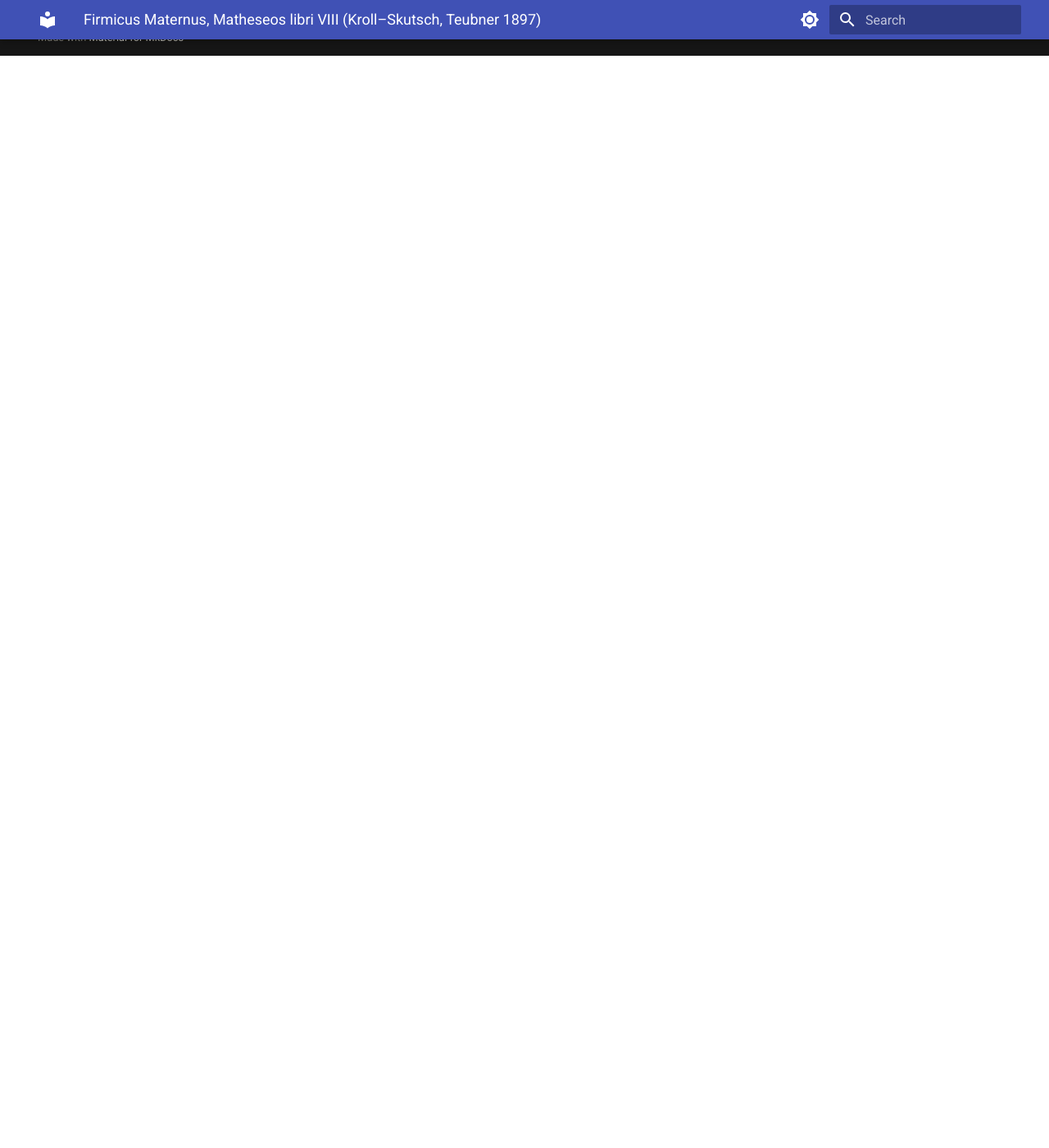
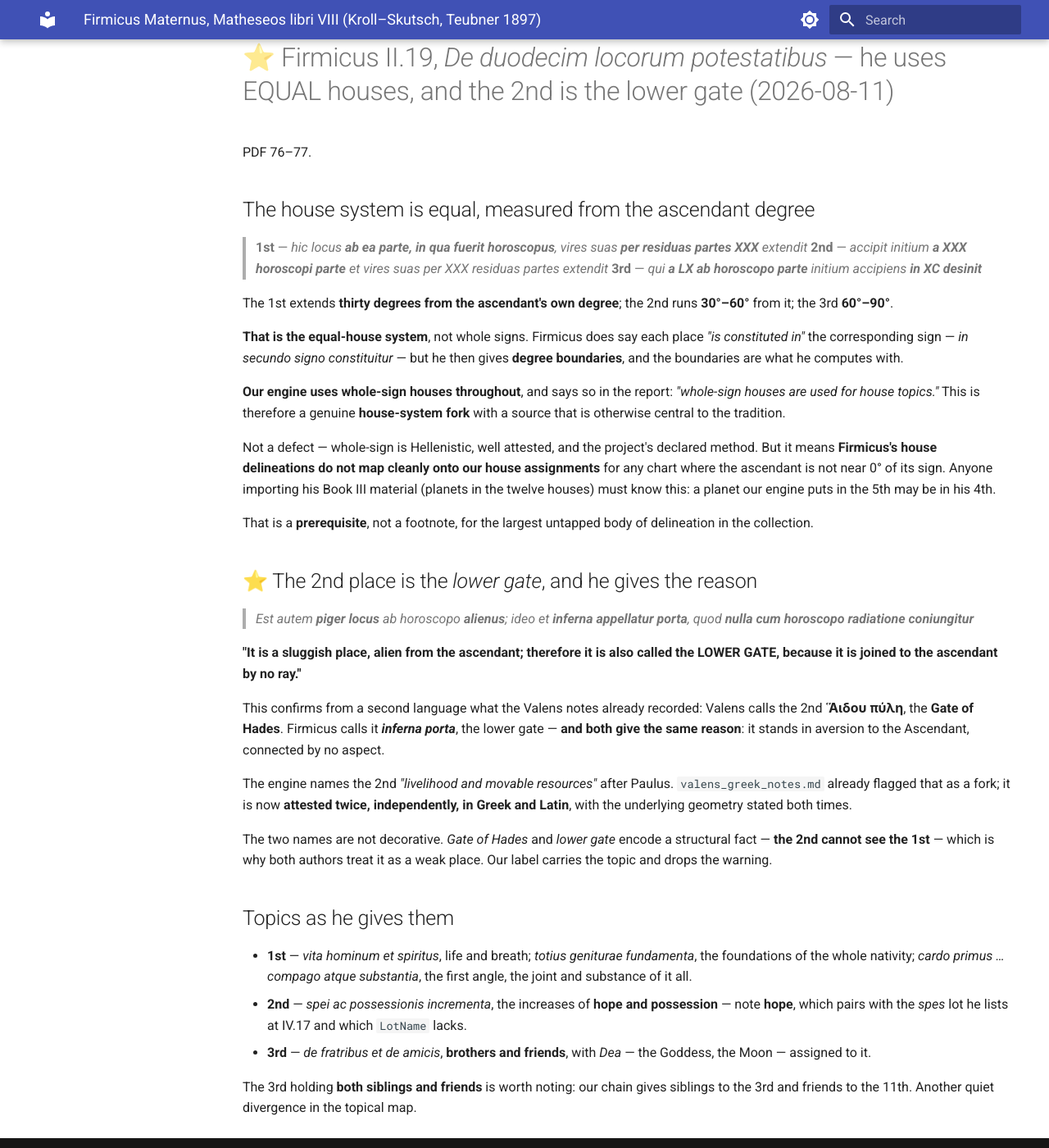
Before and after one commit to Bender1011001/traditional-astrology-engine, an MkDocs documentation site: the page built from docs/sources/firmicus_notes.md, in a window 1280 px wide and 1400 px high, scrolled down 12622 px. Shown: the whole window at 82% size. Built offline with MkDocs 1.6.1 and Material for MkDocs 9.7.7, drawn with Linux system fonts in a browser that asks for light colours; before the commit the page ends 12690 px from its top, so only the background shows below that.

Commit message:
Firmicus II.19: he uses EQUAL houses, and the 2nd is the lower gate
PDF 76-77.

The house system is equal, measured from the ascendant's own degree.
The 1st extends thirty degrees from the horoscopus; the 2nd "accipit
initium a XXX horoscopi parte" and runs to 60; the 3rd begins at the
60th degree from the ascendant and ends at the 90th. He says each place
is constituted in the corresponding sign, but he gives degree
boundaries and computes with those.

Our engine uses whole-sign houses throughout and says so in the report.
That is a genuine house-system fork with a central source. Not a defect
- whole-sign is Hellenistic, well attested, and our declared method -
but it means Firmicus's house delineations do not map cleanly onto our
house assignments for any chart whose ascendant is not near zero
degrees of its sign. A planet we put in the 5th may be in his 4th.

That is a prerequisite rather than a footnote for anyone importing his
Book III planets-in-houses material, which is the largest untapped body
of delineation in the collection.

He also calls the 2nd place the LOWER GATE and gives the reason: "est
autem piger locus ab horoscopo alienus; ideo et inferna appellatur
porta, quod nulla cum horoscopo radiatione coniungitur" - a sluggish
place, alien from the ascendant, so called because it is joined to the
ascendant by no ray.

That confirms in a second language what the Valens notes recorded:
Valens calls the 2nd Haidou pyle, the Gate of Hades. Both give the same
geometric reason - it stands in aversion to the Ascendant. The engine
names it "livelihood and movable resources" after Paulus, already
flagged as a fork, now attested twice independently in Greek and Latin.
The two names encode a structural fact, that the 2nd cannot see the
1st, and our label carries the topic while dropping the warning.

Topics as given: 1st life and breath and the foundations of the whole
nativity; 2nd the increases of hope and possession - note HOPE, pairing
with the spes lot at IV.17 that LotName lacks; 3rd brothers AND
friends, with the Moon assigned to it, where our chain splits siblings
to the 3rd and friends to the 11th.

Co-Authored-By: Claude Opus 5 <noreply@anthropic.com>

```diff
--- a/docs/sources/firmicus_notes.md
+++ b/docs/sources/firmicus_notes.md
@@ -354,3 +354,45 @@ That pairing is worth having, because it answers the "why" question two ways for
 Firmicus credits **Aesculapius**, **Hanubius** (Anubis), and — in the apparatus — **Nechepso and Petosiris**, the standard pseudepigraphic authorities of the Hellenistic tradition. Ptolemy, by contrast, cites no divine authorities anywhere in Book I; he argues from the solar year.
 
 The two authors differ in **kind of authority as well as kind of argument**: Firmicus transmits what was revealed to sages, Ptolemy derives what follows from the seasons. Recorded alongside the earlier note that Firmicus *instructs* where Ptolemy *hedges* — the same divide, showing up in the foundations rather than the delineations.
+
+---
+
+# ⭐ Firmicus II.19, *De duodecim locorum potestatibus* — he uses EQUAL houses, and the 2nd is the lower gate (2026-08-11)
+
+PDF 76–77.
+
+## The house system is equal, measured from the ascendant degree
+
+> **1st** — *hic locus **ab ea parte, in qua fuerit horoscopus**, vires suas **per residuas partes XXX** extendit*
+> **2nd** — *accipit initium **a XXX horoscopi parte** et vires suas per XXX residuas partes extendit*
+> **3rd** — *qui **a LX ab horoscopo parte** initium accipiens **in XC desinit***
+
+The 1st extends **thirty degrees from the ascendant's own degree**; the 2nd runs **30°–60°** from it; the 3rd **60°–90°**.
+
+**That is the equal-house system**, not whole signs. Firmicus does say each place *"is constituted in"* the corresponding sign — *in secundo signo constituitur* — but he then gives **degree boundaries**, and the boundaries are what he computes with.
+
+**Our engine uses whole-sign houses throughout**, and says so in the report: *"whole-sign houses are used for house topics."* This is therefore a genuine **house-system fork** with a source that is otherwise central to the tradition.
+
+Not a defect — whole-sign is Hellenistic, well attested, and the project's declared method. But it means **Firmicus's house delineations do not map cleanly onto our house assignments** for any chart where the ascendant is not near 0° of its sign. Anyone importing his Book III material (planets in the twelve houses) must know this: a planet our engine puts in the 5th may be in his 4th.
+
+That is a **prerequisite**, not a footnote, for the largest untapped body of delineation in the collection.
+
+## ⭐ The 2nd place is the *lower gate*, and he gives the reason
+
+> *Est autem **piger locus** ab horoscopo **alienus**; ideo et **inferna appellatur porta**, quod **nulla cum horoscopo radiatione coniungitur***
+
+**"It is a sluggish place, alien from the ascendant; therefore it is also called the LOWER GATE, because it is joined to the ascendant by no ray."**
+
+This confirms from a second language what the Valens notes already recorded: Valens calls the 2nd **Ἅιδου πύλη**, the **Gate of Hades**. Firmicus calls it ***inferna porta***, the lower gate — **and both give the same reason**: it stands in aversion to the Ascendant, connected by no aspect.
+
+The engine names the 2nd *"livelihood and movable resources"* after Paulus. `valens_greek_notes.md` already flagged that as a fork; it is now **attested twice, independently, in Greek and Latin**, with the underlying geometry stated both times.
+
+The two names are not decorative. *Gate of Hades* and *lower gate* encode a structural fact — **the 2nd cannot see the 1st** — which is why both authors treat it as a weak place. Our label carries the topic and drops the warning.
+
+## Topics as he gives them
+
+- **1st** — *vita hominum et spiritus*, life and breath; *totius geniturae fundamenta*, the foundations of the whole nativity; *cardo primus … compago atque substantia*, the first angle, the joint and substance of it all.
+- **2nd** — *spei ac possessionis incrementa*, the increases of **hope and possession** — note **hope**, which pairs with the *spes* lot he lists at IV.17 and which `LotName` lacks.
+- **3rd** — *de fratribus et de amicis*, **brothers and friends**, with *Dea* — the Goddess, the Moon — assigned to it.
+
+The 3rd holding **both siblings and friends** is worth noting: our chain gives siblings to the 3rd and friends to the 11th. Another quiet divergence in the topical map.
```
